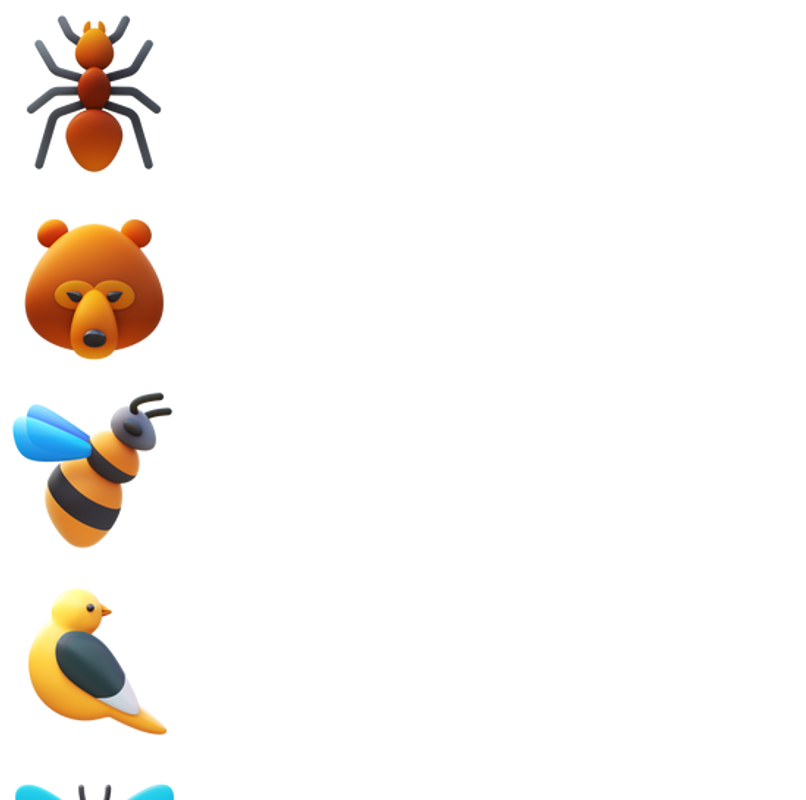
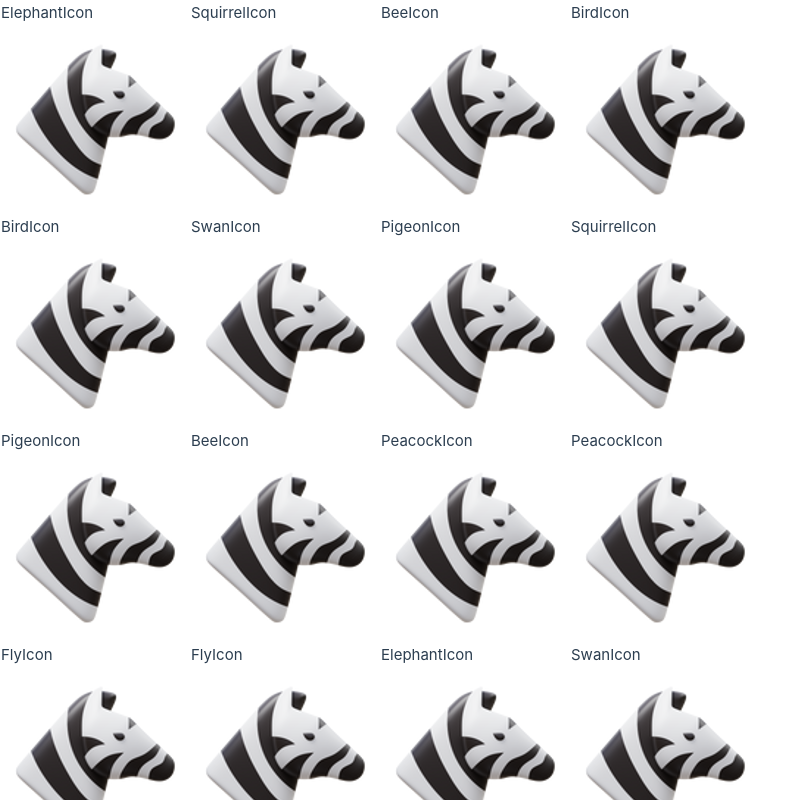
Before and after one commit to milandadhaniya1/match-memory-game, a Vue app: page /game in a window 1280 px wide. Shown: the top 800 px of the page, without its empty margins (0-806 px from the left). Built offline with nearby package versions, Linux system fonts and the light colour scheme.

Commit message:
added game store

```diff
--- a/index.html
+++ b/index.html
@@ -6,7 +6,7 @@
     <meta name="viewport" content="width=device-width, initial-scale=1.0">
     <title>Vite App</title>
   </head>
-  <body>
+  <body class="bg-gradient-to-r from-purple-500 to-pink-500">
     <div id="app"></div>
     <script type="module" src="/src/main.ts"></script>
   </body>
--- a/src/App.vue
+++ b/src/App.vue
@@ -3,13 +3,10 @@ import { RouterView } from 'vue-router'
 </script>
 
 <template>
-  <div class="parent-bg bg-gradient-to-r from-purple-500 to-pink-500">
+  <div class="parent-bg">
     <RouterView />
   </div>
 </template>
 
 <style lang="scss" scoped>
-.parent-bg {
-  height: 100vh;
-}
 </style>
--- /dev/null
+++ b/src/stores/game.ts
@@ -0,0 +1,68 @@
+import { ref, reactive, computed } from 'vue'
+import { defineStore } from 'pinia'
+
+export const gameStore = defineStore('game', () => {
+
+  const boardSize = ref(6);
+  const selectedIcons:Array<string> = reactive([]);
+  const iconMatrix:Array<object> =  reactive([]);
+  const icons = [
+    'AntIcon',
+    'BearIcon',
+    'BeeIcon',
+    'BirdIcon',
+    'ButterflyIcon',
+    'CatIcon',
+    'ChickenIcon',
+    'CowIcon',
+    'CrabIcon',
+    'DogIcon',
+    'DolphinIcon',
+    'DonkeyIcon',
+    'DuckIcon',
+    'ElephantIcon',
+    'FalconIcon',
+    'FishIcon',
+    'FlyIcon',
+    'HorseIcon',
+    'KangarooIcon',
+    'MouseIcon',
+    'OctopusIcon',
+    'OwlIcon',
+    'PeacockIcon',
+    'PigIcon',
+    'PigeonIcon',
+    'SeahorseIcon',
+    'SnailIcon',
+    'SpiderIcon',
+    'SquirrelIcon',
+    'SwanIcon',
+    'TurtleIcon',
+    'UnicornIcon',
+    'WhaleIcon',
+    'ZebraIcon'
+  ];
+
+  function getRandomMatrixIcons(numberofIcons: number) {
+    const shuffled = [...icons].sort(() => 0.5 - Math.random());
+    selectedIcons.push(...shuffled.slice(0, numberofIcons));
+
+    const randomMatrixIcons = [...selectedIcons, ...selectedIcons]
+      .sort(() => 0.5 - Math.random());
+
+    randomMatrixIcons.forEach((e) => {
+      iconMatrix.push({name: e, open:false});
+    });
+  }
+
+  function setBoardSize(bSize: number) {
+    boardSize.value = bSize;
+    getRandomMatrixIcons((bSize * bSize) / 2);
+  }
+
+  function uodateIconMatrix() {
+
+  }
+
+  return { boardSize, setBoardSize, iconMatrix, uodateIconMatrix }
+})
--- a/src/views/Game.vue
+++ b/src/views/Game.vue
@@ -1,5 +1,6 @@
 <script setup lang="ts">
 import IconCard from '@/components/IconCard.vue';
+import { gameStore } from '@/stores/game';
 
 import AntIcon from '@/components/Icons/AntIcon.vue';
 import BearIcon from '@/components/Icons/BearIcon.vue';
@@ -35,43 +36,28 @@ import TurtleIcon from '@/components/Icons/TurtleIcon.vue';
 import UnicornIcon from '@/components/Icons/UnicornIcon.vue';
 import WhaleIcon from '@/components/Icons/WhaleIcon.vue';
 import ZebraIcon from '@/components/Icons/ZebraIcon.vue';
+
+const store = gameStore();
+store.setBoardSize(4);
+const boardSize = store.boardSize;
+const iconMatrix = store.iconMatrix;
+
+iconMatrix.forEach((element,i) => {
+  console.log(element, i)
+});
+
 </script>
 
 <template>
-  <div class="flex flex-wrap">
-    <IconCard><AntIcon /></IconCard>
-    <IconCard><BearIcon /></IconCard>
-    <IconCard><BeeIcon /></IconCard>
-    <IconCard><BirdIcon /></IconCard>
-    <IconCard><ButterflyIcon /></IconCard>
-    <IconCard><CatIcon /></IconCard>
-    <IconCard><ChickenIcon /></IconCard>
-    <IconCard><CowIcon /></IconCard>
-    <IconCard><CrabIcon /></IconCard>
-    <IconCard><DogIcon /></IconCard>
-    <IconCard><DolphinIcon /></IconCard>
-    <IconCard><DonkeyIcon /></IconCard>
-    <IconCard><DuckIcon /></IconCard>
-    <IconCard><ElephantIcon /></IconCard>
-    <IconCard><FalconIcon /></IconCard>
-    <IconCard><FishIcon /></IconCard>
-    <IconCard><FlyIcon /></IconCard>
-    <IconCard><HorseIcon /></IconCard>
-    <IconCard><KangarooIcon /></IconCard>
-    <IconCard><MouseIcon /></IconCard>
-    <IconCard><OctopusIcon /></IconCard>
-    <IconCard><OwlIcon /></IconCard>
-    <IconCard><PeacockIcon /></IconCard>
-    <IconCard><PigIcon /></IconCard>
-    <IconCard><PigeonIcon /></IconCard>
-    <IconCard><SeahorseIcon /></IconCard>
-    <IconCard><SnailIcon /></IconCard>
-    <IconCard><SpiderIcon /></IconCard>
-    <IconCard><SquirrelIcon /></IconCard>
-    <IconCard><SwanIcon /></IconCard>
-    <IconCard><TurtleIcon /></IconCard>
-    <IconCard><UnicornIcon /></IconCard>
-    <IconCard><WhaleIcon /></IconCard>
-    <IconCard><ZebraIcon /></IconCard>
+  <div class="flex flex-wrap justify-center">
+    <table border="0">
+      <tr v-for="row in boardSize" :key="row">
+        <td v-for="clm in boardSize" :key="clm">{{ iconMatrix[(((row-1)*boardSize)+clm)-1].name }}
+          <IconCard><ZebraIcon /></IconCard>
+          <!-- <IconCard><component v-bind:is="iconMatrix[(((row-1)*boardSize)+clm)-1].name" /></IconCard> -->
+        </td>
+      </tr>
+    </table>
+
   </div>
 </template>
```
